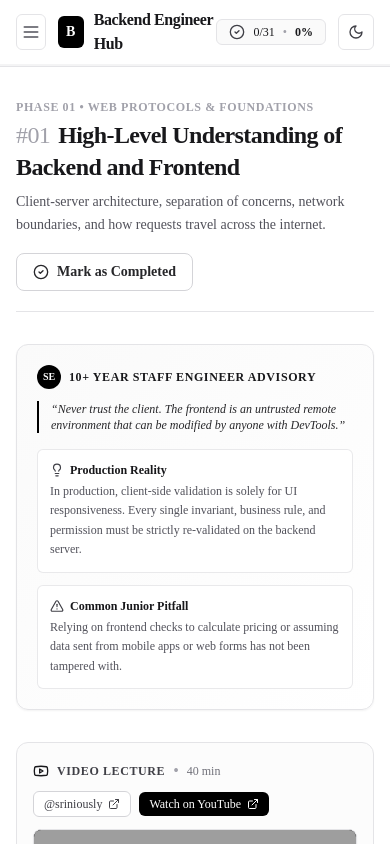
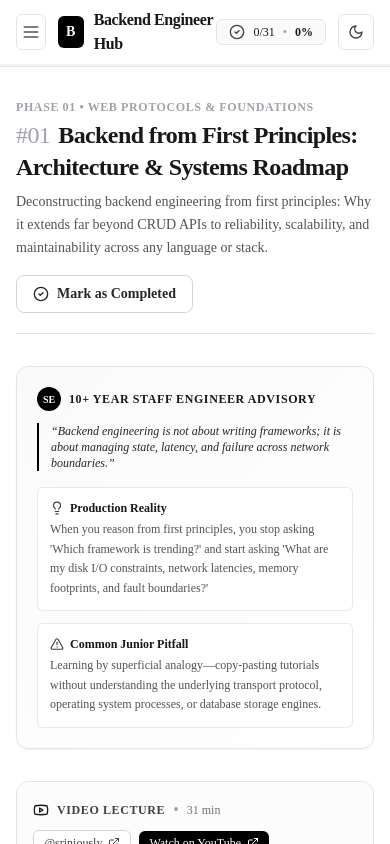
Before and after one commit to yared2124/Roadmap-Backend-Engineers, a Next.js app: page / in a window 390 px wide. Built offline with nearby package versions, Linux system fonts and the light colour scheme; grey boxes are pictures that could not be loaded.

Commit message:
feat: add first-principles introductory roadmap video 0Rwb4Xmlcwc with chapters, DDIA Chapter 1, and canonical references

```diff
--- a/src/components/TopicViewer.tsx
+++ b/src/components/TopicViewer.tsx
@@ -122,6 +122,7 @@ export function TopicViewer({
         youtubeId={topic.youtubeId}
         title={topic.title}
         duration={topic.duration}
+        timestamps={topic.timestamps}
       />
 
       {/* 2. Deep Architectural Breakdown */}
@@ -191,7 +192,42 @@ export function TopicViewer({
       {/* 4. Production Engineering Challenge & Solution */}
       <ChallengeSection challenge={topic.handsOnChallenge} />
 
-      {/* 5. Self-Assessment Checklist */}
+      {/* 5. Additional Authoritative References (RFCs, Papers, Official Specs) */}
+      {topic.additionalReferences && topic.additionalReferences.length > 0 && (
+        <div className="rounded-xl border border-zinc-200 bg-white p-5 dark:border-zinc-800 dark:bg-zinc-950 shadow-sm space-y-3">
+          <div className="flex items-center gap-2">
+            <Code2 className="h-4 w-4 text-zinc-900 dark:text-white" />
+            <h4 className="font-mono text-xs font-bold uppercase tracking-wider text-zinc-900 dark:text-white">
+              Primary Sources & Canonical Specifications
+            </h4>
+          </div>
+          <div className="grid grid-cols-1 md:grid-cols-2 gap-3 pt-1">
+            {topic.additionalReferences.map((ref, idx) => (
+              <a
+                key={idx}
+                href={ref.url}
+                target="_blank"
+                rel="noopener noreferrer"
+                className="group flex flex-col justify-between rounded-lg border border-zinc-200/80 bg-zinc-50/50 p-3 hover:border-zinc-400 hover:bg-zinc-100 dark:border-zinc-800/80 dark:bg-zinc-900/40 dark:hover:border-zinc-600 dark:hover:bg-zinc-900 transition-colors"
+              >
+                <div>
+                  <div className="flex items-center justify-between">
+                    <span className="font-semibold text-xs text-zinc-900 dark:text-white group-hover:underline">
+                      {ref.title}
+                    </span>
+                    <span className="font-mono text-[10px] text-zinc-400 group-hover:text-zinc-900 dark:group-hover:text-white">↗</span>
+                  </div>
+                  <p className="mt-1 text-[11px] text-zinc-500 dark:text-zinc-400 leading-relaxed">
+                    {ref.description}
+                  </p>
+                </div>
+              </a>
+            ))}
+          </div>
+        </div>
+      )}
+
+      {/* 6. Self-Assessment Checklist */}
       <div className="rounded-xl border border-zinc-200 bg-white p-5 dark:border-zinc-800 dark:bg-zinc-950 shadow-sm space-y-3">
         <div className="flex items-center gap-2">
           <HelpCircle className="h-4 w-4 text-zinc-900 dark:text-white" />
@@ -215,7 +251,7 @@ export function TopicViewer({
         </ul>
       </div>
 
-      {/* 6. Student Personal Notes Scratchpad */}
+      {/* 7. Student Personal Notes Scratchpad */}
       <NotesDrawer
         topicId={topic.id}
         initialNote={note}
--- a/src/data/roadmap.ts
+++ b/src/data/roadmap.ts
@@ -6,68 +6,105 @@ export const CHANNEL_NAME = "@sriniously";
 export const ROADMAP_TOPICS: RoadmapTopic[] = [
   // Phase 1: Foundations & Web Protocols
   {
-    id: "backend-frontend-high-level",
+    id: "backend-from-first-principles",
     number: 1,
-    title: "High-Level Understanding of Backend and Frontend",
+    title: "Backend from First Principles: Architecture & Systems Roadmap",
     phaseId: 1,
     phaseName: "Web Protocols & Foundations",
-    duration: "40 min",
-    youtubeId: "4r6WdaY3SOA",
-    youtubeChannelUrl: CHANNEL_URL,
-    shortSummary: "Client-server architecture, separation of concerns, network boundaries, and how requests travel across the internet.",
-    seniorInsight: {
-      quote: "Never trust the client. The frontend is an untrusted remote environment that can be modified by anyone with DevTools.",
-      productionLesson: "In production, client-side validation is solely for UI responsiveness. Every single invariant, business rule, and permission must be strictly re-validated on the backend server.",
-      commonMistake: "Relying on frontend checks to calculate pricing or assuming data sent from mobile apps or web forms has not been tampered with."
-    },
-    coreDeepDive: {
-      what: "The separation between the presentation tier (browsers, mobile apps) and the data & business logic tier (backend servers, databases, microservices).",
-      why: "Allows independent scaling, multi-client support (one API for iOS, Android, and Web), and centralized security enforcement.",
-      howItWorks: [
-        "1. Client initiates DNS resolution to translate hostname into an IP address.",
-        "2. TCP three-way handshake (SYN, SYN-ACK, ACK) and TLS 1.3 cryptographic negotiation establish a secure channel.",
-        "3. Reverse proxy / Load Balancer terminates TLS and forwards the HTTP request to private application subnets.",
-        "4. Application server processes logic, interacts with persistence layers (DB/Cache), and returns a formatted response."
-      ],
-      blueprintTitle: "Reverse Proxy Architecture Flow",
-      blueprintCode: `[Public Internet]
+    duration: "31 min",
+    youtubeId: "0Rwb4Xmlcwc",
+    youtubeChannelUrl: CHANNEL_URL,
+    shortSummary: "Deconstructing backend engineering from first principles: Why it extends far beyond CRUD APIs to reliability, scalability, and maintainability across any language or stack.",
+    timestamps: [
+      { timeFormatted: "00:00", seconds: 0, label: "Introduction to First Principles" },
+      { timeFormatted: "02:22", seconds: 142, label: "Foundations (Architecture, HTTP, Routing, Serialization)" },
+      { timeFormatted: "07:13", seconds: 433, label: "Request Handling (Auth, Validation, Middlewares, Context)" },
+      { timeFormatted: "16:33", seconds: 993, label: "Architecture & Data (REST, BLL, Databases, Caching)" },
+      { timeFormatted: "20:04", seconds: 1204, label: "System Operations (Queues, Scheduling, Emails, Errors)" },
+      { timeFormatted: "23:16", seconds: 1396, label: "Observability & Reliability (Config, Logging, Metrics, Shutdown)" },
+      { timeFormatted: "26:23", seconds: 1583, label: "Scalability & Quality (Performance, Concurrency, DevOps)" },
+    ],
+    seniorInsight: {
+      quote: "Backend engineering is not about writing frameworks; it is about managing state, latency, and failure across network boundaries.",
+      productionLesson: "When you reason from first principles, you stop asking 'Which framework is trending?' and start asking 'What are my disk I/O constraints, network latencies, memory footprints, and fault boundaries?'",
+      commonMistake: "Learning by superficial analogy—copy-pasting tutorials without understanding the underlying transport protocol, operating system processes, or database storage engines."
+    },
+    coreDeepDive: {
+      what: "First Principles Thinking applied to backend systems: Deconstructing software into fundamental engineering truths (CPU cycles, sockets, bytes on wire, ACID guarantees, fault tolerance) rather than framework-specific abstractions.",
+      why: "Frameworks and language popularity shift every 3–5 years, but first-principles (TCP three-way handshakes, B-Tree indexes, race conditions, idempotency, distributed consensus) remain durable across your entire career.",
+      howItWorks: [
+        "1. Foundations Tier (02:22): Request travel across the internet, DNS, TCP/TLS negotiation, routing lookup algorithms, and data encoding.",
+        "2. Request Processing Tier (07:13): Secure perimeter authentication, schema validation, interceptor pipelines, and context cancellation deadlines.",
+        "3. Persistence & Data Tier (16:33): Relational ACID transactions, MVCC, indexing strategies, and caching tiers.",
+        "4. Asynchronous & Reliability Tier (20:04): Decoupling heavy workloads into worker queues, idempotency, structured error domains, and telemetry (RED metrics)."
+      ],
+      blueprintTitle: "First-Principles System Architecture Hierarchy",
+      blueprintCode: `[Untrusted Public Internet]
        │
-       ▼ (HTTPS :443)
-[Nginx / Cloudflare Edge]  <-- SSL Termination, DDoS mitigation, Static Caching
+       ▼ (HTTPS :443 / TLS 1.3)
+[Edge & Reverse Proxy]     <-- SSL termination, DDoS protection, Rate Limiting
        │
-       ▼ (Private VPC :8080)
-[Backend App Instance]     <-- Stateless business logic
-   ├── [PostgreSQL]        <-- ACID persistence
-   └── [Redis]             <-- In-memory session / cache`,
+       ▼ (Private VPC Network)
+[Application Service]      <-- Stateless execution, Request Context, Validation
+       │
+       ├──► [PostgreSQL]    <-- ACID persistence, MVCC, B-Trees, Connection Pool
+       ├──► [Redis]         <-- In-memory cache-aside, locks, transient sessions
+       └──► [Task Queue]    <-- Asynchronous background workers, Outbox relay`,
       blueprintLanguage: "text"
     },
     recommendedBook: {
-      title: "High Performance Browser Networking",
-      author: "Ilya Grigorik",
-      keyChapters: "Chapters 1 & 2 (Latency: The Defining Constraint, TCP Fundamentals)",
-      whyReadThis: "Explains how the physical reality of light through fiber optic cables and packet handshakes dictates backend latency."
-    },
-    handsOnChallenge: {
-      ticketNumber: "TICKET-101",
-      title: "Trace Request Latency & Security Boundaries",
-      scenario: "Your team noticed high latency for users connecting from different continents. You must identify where the time is spent (DNS, TCP, TLS, TTFB).",
-      acceptanceCriteria: [
-        "Use curl with write-out variables to measure DNS lookup, TCP connect, and TTFB times.",
-        "Simulate an untrusted request attempting to pass an unauthorized user_id in the body."
-      ],
-      terminalLab: `curl -w "@curl-format.txt" -o /dev/null -s https://api.github.com
-# format file contains: time_namelookup, time_connect, time_appconnect, time_starttransfer, time_total`,
-      hints: [
-        "Time To First Byte (TTFB) includes backend processing time plus network latency.",
-        "Check curl's -w flag documentation for connection timing metrics."
-      ],
-      solutionCode: `curl -w "DNS: %{time_namelookup}s\\nTCP: %{time_connect}s\\nTLS: %{time_appconnect}s\\nTTFB: %{time_starttransfer}s\\nTotal: %{time_total}s\\n" -o /dev/null -s https://httpbin.org/get`,
-      solutionExplanation: "By isolating TLS and connect times, you can determine whether latency is caused by backend query execution or network round-trips."
-    },
-    selfCheckQuestions: [
-      "Why must business logic never reside purely in the client?",
-      "What is the difference between a forward proxy and a reverse proxy?",
-      "What does Time To First Byte (TTFB) measure?"
+      title: "Designing Data-Intensive Applications (DDIA)",
+      author: "Martin Kleppmann",
+      keyChapters: "Chapter 1: Reliable, Scalable, and Maintainable Applications",
+      whyReadThis: "The definitive first-principles text for backend engineers. Kleppmann establishes how to rigorously analyze hardware faults, network unreliability, and traffic scaling without framework bias."
+    },
+    additionalReferences: [
+      {
+        title: "The Twelve-Factor App Methodology",
+        url: "https://12factor.net",
+        description: "Canonical rules for designing modern, scalable, maintainable cloud-native applications."
+      },
+      {
+        title: "End-to-End Arguments in System Design (MIT Paper)",
+        url: "https://web.mit.edu/Saltzer/www/publications/endtoend/endtoend.pdf",
+        description: "The foundational MIT research paper that established how intelligence and reliability must be placed in network endpoints."
+      },
+      {
+        title: "Google SRE Book - Reliability Principles",
+        url: "https://sre.google/sre-book/introduction/",
+        description: "Google's definitive engineering manual on error budgets, SLOs, and systems resilience."
+      },
+      {
+        title: "Martin Fowler: Patterns of Enterprise Architecture",
+        url: "https://martinfowler.com/architecture/",
+        description: "Foundational architectural patterns for enterprise software and domain boundaries."
+      }
+    ],
+    handsOnChallenge: {
+      ticketNumber: "TICKET-001",
+      title: "Calculate System Error Budgets & Map Network Latency Hops",
+      scenario: "Your team is designing a new microservice. Management demands a 99.9% availability Service Level Objective (SLO). You must calculate the permissible monthly downtime budget, trace packet latency across network boundaries, and draft a first-principles architectural RFC.",
+      acceptanceCriteria: [
+        "Calculate the exact monthly error budget in minutes for a 99.9% uptime SLO.",
+        "Map out the 4 critical network boundaries: Client Browser -> Edge CDN -> Reverse Proxy -> Internal VPC Service.",
+        "Use curl with write-out flags to measure DNS lookup, TCP connect, and TTFB latencies."
+      ],
+      terminalLab: `curl -w "DNS: %{time_namelookup}s | TCP: %{time_connect}s | TLS: %{time_appconnect}s | TTFB: %{time_starttransfer}s | Total: %{time_total}s\\n" -o /dev/null -s https://api.github.com`,
+      hints: [
+        "A 30-day month contains 43,200 total minutes (30 * 24 * 60).",
+        "99.9% availability allows a 0.1% failure rate: 43,200 * 0.001 = 43.2 minutes."
+      ],
+      solutionCode: `// First-Principles Availability Formula
+// Total Month Minutes = 30 * 24 * 60 = 43,200 minutes
+// 99.9% ("Three Nines") allowed downtime = 43.2 minutes / month
+// 99.99% ("Four Nines") allowed downtime = 4.32 minutes / month
+// 99.999% ("Five Nines") allowed downtime = 25.9 seconds / month`,
+      solutionExplanation: "Reasoning from first principles reveals that high availability is an engineering trade-off. Every extra nine costs exponentially more in redundant infrastructure and multi-region synchronization."
+    },
+    selfCheckQuestions: [
+      "What is First Principles thinking and how does it differentiate a senior systems engineer from a framework user?",
+      "What are the Three Pillars of software systems defined in Chapter 1 of DDIA?",
+      "How much downtime does a 99.9% SLA allow per month, and why is 100% uptime physically impossible?"
     ]
   },
   {
```
Also changed, not shown: src/components/VideoPlayer.tsx (+53 -6 lines), src/types/roadmap.ts (+14 -0 lines).
